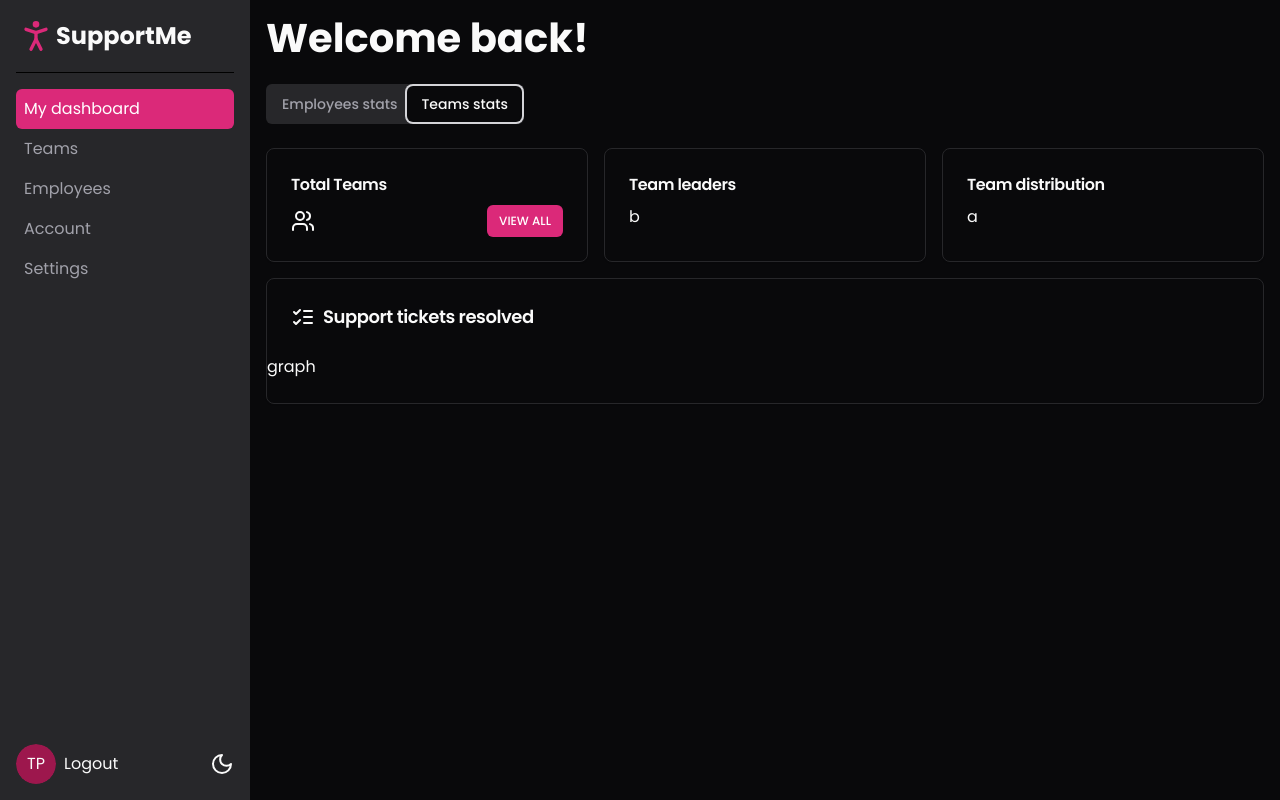
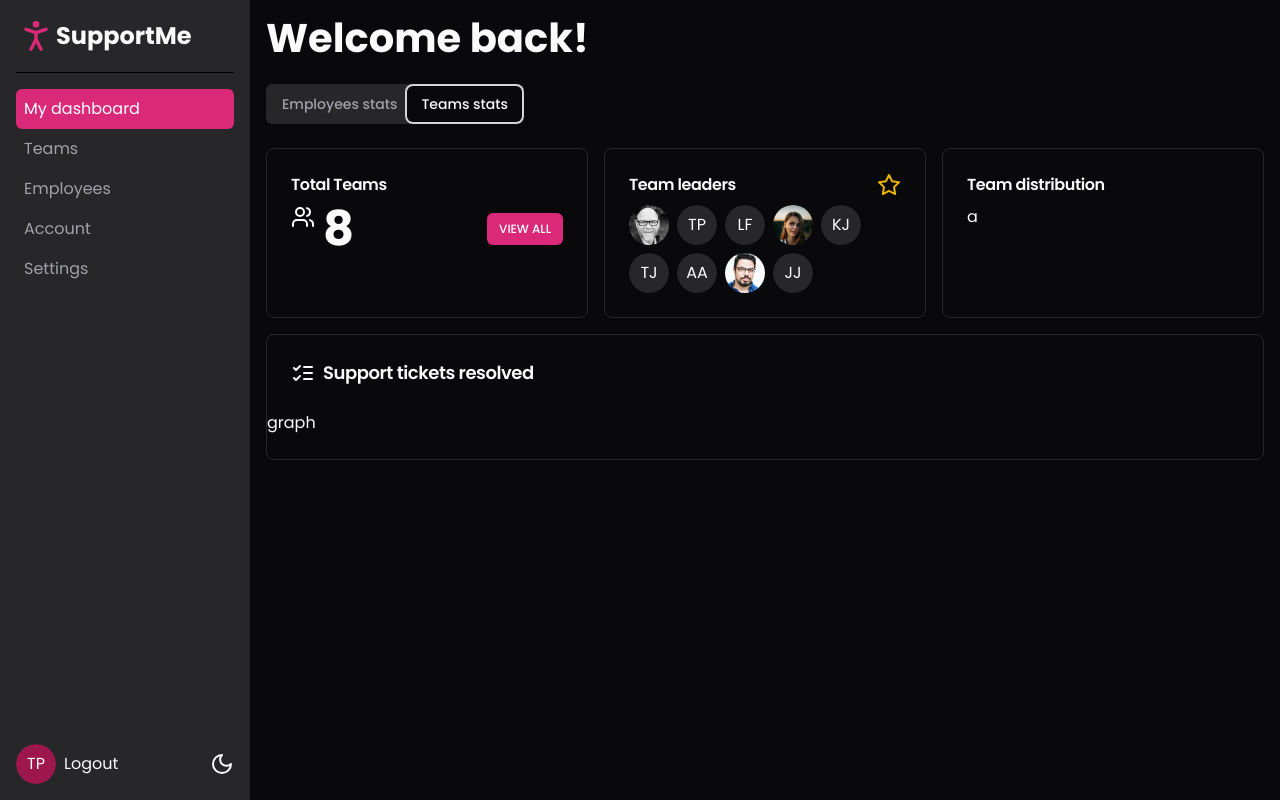
Before and after one commit to Wolferner/shadcn-ui-learning, a Next.js app: page /dashboard in a window 1280 px wide. Both pictures are taken after a click on the tab "Teams stats". Built offline with nearby package versions, Linux system fonts and the light colour scheme.

Commit message:
38. Implement rendering of TL in middle card with tooltips

```diff
--- a/app/dashboard/components/teams/teams-stats.tsx
+++ b/app/dashboard/components/teams/teams-stats.tsx
@@ -1,11 +1,19 @@
 import { Avatar, AvatarFallback } from '@/components/ui/avatar';
 import { Button } from '@/components/ui/button';
 import { Card, CardContent, CardHeader, CardTitle } from '@/components/ui/card';
+import {
+	Tooltip,
+	TooltipContent,
+	TooltipProvider,
+	TooltipTrigger,
+} from '@/components/ui/tooltip';
 import cm from '@/public/cm.jpg';
+import teamLeaders from '@/teamLeaders';
 import {
 	AlertTriangleIcon,
 	BadgeCheckIcon,
 	ListChecksIcon,
+	StarIcon,
 	UsersIcon,
 } from 'lucide-react';
 import Image from 'next/image';
@@ -22,7 +30,7 @@ export default function TeemsStats() {
 					<CardContent className='flex justify-between items-center '>
 						<div className='flex gap-2'>
 							<UsersIcon />
-							<div className='text-5xl font-bold'></div>
+							<div className='text-5xl font-bold'>8</div>
 						</div>
 						<div>
 							<Button size='xs' asChild>
@@ -34,9 +42,36 @@ export default function TeemsStats() {
 
 				<Card>
 					<CardHeader className='pb-2'>
-						<CardTitle className='text-base'>Team leaders</CardTitle>
+						<CardTitle className='text-base flex justify-between items-center'>
+							<span>Team leaders</span>
+							<StarIcon className='text-yellow-500' />
+						</CardTitle>
 					</CardHeader>
-					<CardContent>b</CardContent>
+					<CardContent className='flex flex-wrap gap-2'>
+						{teamLeaders.map((leader, index) => (
+							<TooltipProvider key={`${leader.firstName}${leader.lastName}`}>
+								<Tooltip>
+									<TooltipTrigger asChild>
+										<Avatar>
+											{!!leader.avatar && (
+												<Image
+													src={leader.avatar}
+													alt={`${leader.firstName} ${leader.lastName}`}
+												/>
+											)}
+											<AvatarFallback>
+												{leader.firstName[0]}
+												{leader.lastName[0]}
+											</AvatarFallback>
+										</Avatar>
+									</TooltipTrigger>
+									<TooltipContent>
+										{leader.firstName} {leader.lastName}
+									</TooltipContent>
+								</Tooltip>
+							</TooltipProvider>
+						))}
+					</CardContent>
 				</Card>
 
 				<Card className=' flex flex-col'>
--- /dev/null
+++ b/teamLeaders.ts
@@ -0,0 +1,47 @@
+import cm from '@/public/cm.jpg';
+import rl from '@/public/rl.jpg';
+import tf from '@/public/tf.jpg';
+
+const teamLeaders = [
+	{
+		firstName: 'Colin',
+		lastName: 'Murray',
+		avatar: cm,
+	},
+	{
+		firstName: 'Tom',
+		lastName: 'Phillips',
+	},
+	{
+		firstName: 'Liam',
+		lastName: 'Fuentes',
+	},
+	{
+		firstName: 'Tina',
+		lastName: 'Fey',
+		avatar: tf,
+	},
+	{
+		firstName: 'Katie',
+		lastName: 'Johnson',
+	},
+	{
+		firstName: 'Tina',
+		lastName: 'Jones',
+	},
+	{
+		firstName: 'Amy',
+		lastName: 'Adams',
+	},
+	{
+		firstName: 'Ryan',
+		lastName: 'Lopez',
+		avatar: rl,
+	},
+	{
+		firstName: 'Jenny',
+		lastName: 'Jones',
+	},
+];
+
+export default teamLeaders;
```
